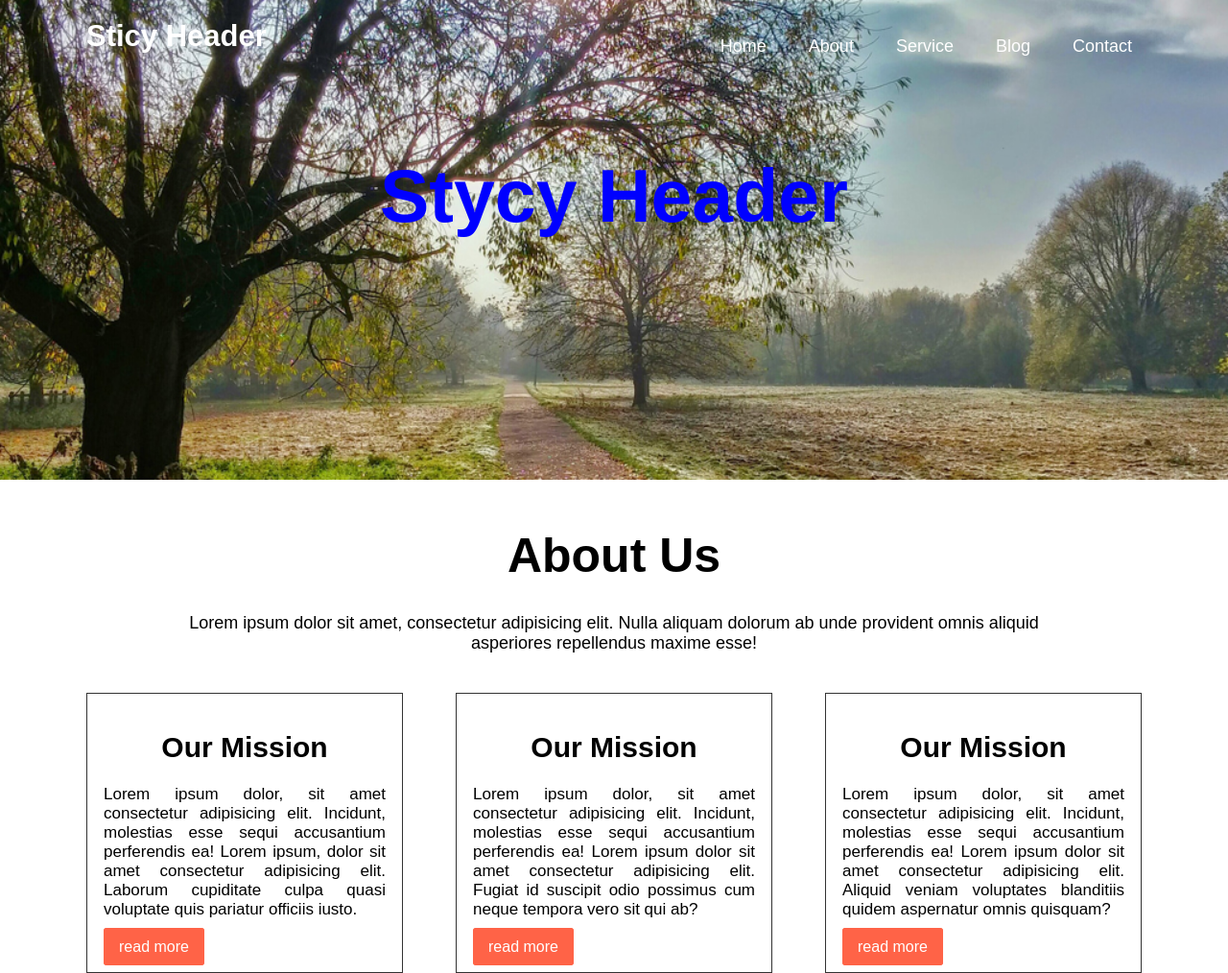
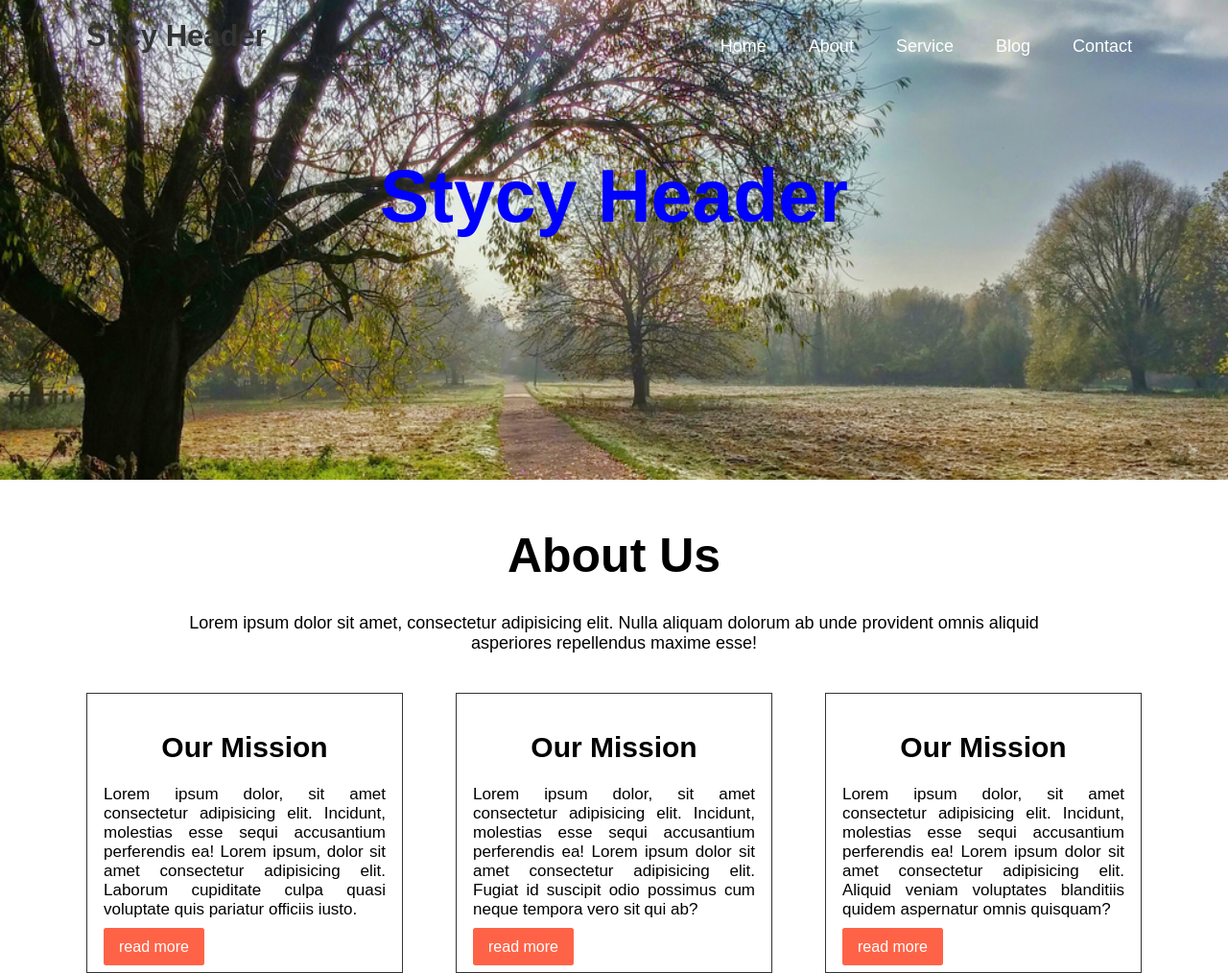
Before and after one commit to Siddiquemd-Sunny/sticky_header, a plain HTML site: page index.html in a window 1280 px wide. Shown: the whole page at 96% size. Drawn offline with Linux system fonts and the light colour scheme.

Commit message:
Update style.css

```diff
--- a/asssect/css/style.css
+++ b/asssect/css/style.css
@@ -42,7 +42,7 @@ section.header_area {
     transition: .3s;
 }
 
-.sticky .menu a{
+.sticky .menu a, .logo a{
     color: #333;
     transition: .3s;
 }
```
